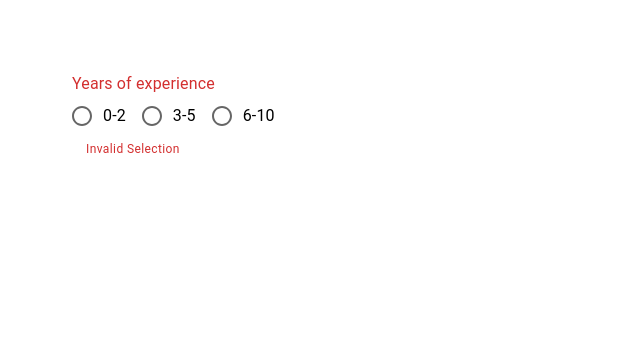
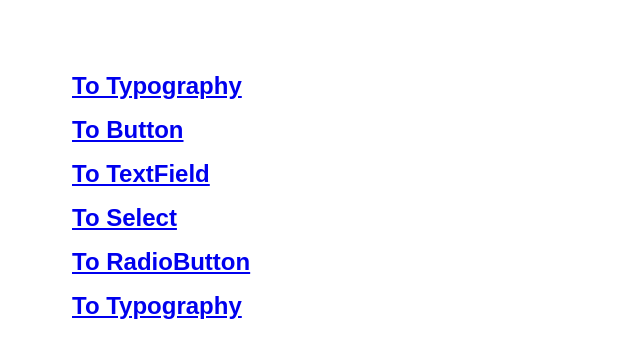
Before and after one commit to DonOhhhh/React-MUI-Tutorials, a React (Vite) app: page / in a window 1280 px wide. Shown: the top 358 px of the page, without its empty margins (0-640 px from the left). Built offline with nearby package versions, Linux system fonts and the light colour scheme.

Commit message:
style : App.css에 폰트 style 추가 feat : react router dom으로 각각의 컴포넌트에 해당하는 페이지로 분리 feat : App.tsx에 해당 페이지로 이동할 수 있는 링크 생성

```diff
--- a/package.json
+++ b/package.json
@@ -15,7 +15,8 @@
     "@mui/icons-material": "^5.11.16",
     "@mui/material": "^5.13.1",
     "react": "^18.2.0",
-    "react-dom": "^18.2.0"
+    "react-dom": "^18.2.0",
+    "react-router-dom": "^6.11.2"
   },
   "devDependencies": {
     "@types/react": "^18.0.28",
--- a/src/App.css
+++ b/src/App.css
@@ -1,3 +1,6 @@
 .App {
     padding: 4rem;
+    font-family: Arial, Helvetica, sans-serif;
+    font-size: 24px;
+    font-weight: bold;
 }
--- a/src/App.tsx
+++ b/src/App.tsx
@@ -1,18 +1,18 @@
+import { Link } from "react-router-dom";
 import "./App.css";
-import { MuiRadioButton } from "./components/MuiRadioButton";
-// import { MuiSelect } from "./components/MuiSelect";
-// import { MuiTextField } from "./components/MuiTextField";
-// import { MuiButton } from "./components/MuiButton";
-// import { MultiTypography } from "./components/MultiTypography";
+import { Stack } from "@mui/material";
 
 function App() {
     return (
         <div className="App">
-            {/* <MultiTypography /> */}
-            {/* <MuiButton /> */}
-            {/* <MuiTextField /> */}
-            {/* <MuiSelect /> */}
-            <MuiRadioButton />
+            <Stack spacing={2} sx={{ width: "fit-content" }}>
+                <Link to={"/typography"}>To Typography</Link>
+                <Link to={"/button"}>To Button</Link>
+                <Link to={"/textfield"}>To TextField</Link>
+                <Link to={"/select"}>To Select</Link>
+                <Link to={"/radiobutton"}>To RadioButton</Link>
+                <Link to={"/typography"}>To Typography</Link>
+            </Stack>
         </div>
     );
 }
--- a/src/main.tsx
+++ b/src/main.tsx
@@ -1,6 +1,39 @@
 import ReactDOM from "react-dom/client";
 import App from "./App.tsx";
+import { RouterProvider, createBrowserRouter } from "react-router-dom";
+import { MultiTypography } from "./components/MultiTypography.tsx";
+import { MuiButton } from "./components/MuiButton.tsx";
+import { MuiTextField } from "./components/MuiTextField.tsx";
+import { MuiSelect } from "./components/MuiSelect.tsx";
+import { MuiRadioButton } from "./components/MuiRadioButton.tsx";
+
+const router = createBrowserRouter([
+    {
+        path: "/",
+        element: <App />,
+    },
+    {
+        path: "/typography",
+        element: <MultiTypography />,
+    },
+    {
+        path: "/button",
+        element: <MuiButton />,
+    },
+    {
+        path: "/textfield",
+        element: <MuiTextField />,
+    },
+    {
+        path: "/select",
+        element: <MuiSelect />,
+    },
+    {
+        path: "/radiobutton",
+        element: <MuiRadioButton />,
+    },
+]);
 
 ReactDOM.createRoot(document.getElementById("root") as HTMLElement).render(
-    <App />
+    <RouterProvider router={router} />
 );
```
Also changed, not shown: 1 other file (tests, documents, lock files or other folders).
